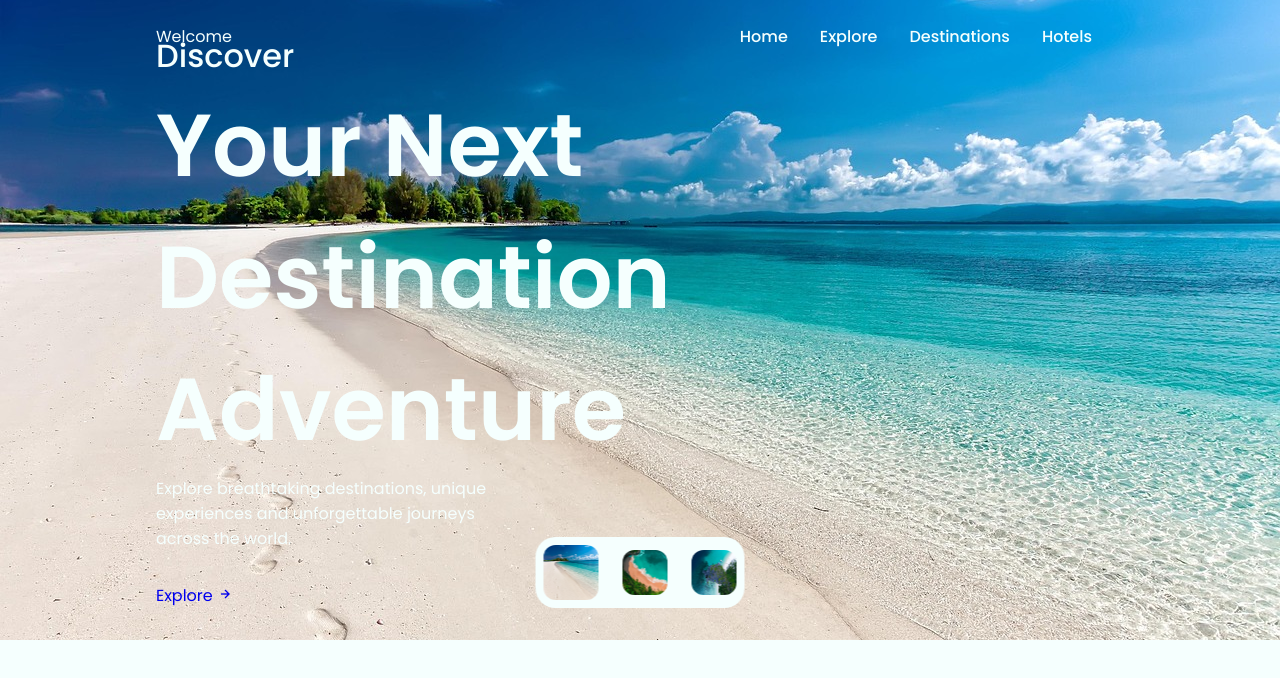
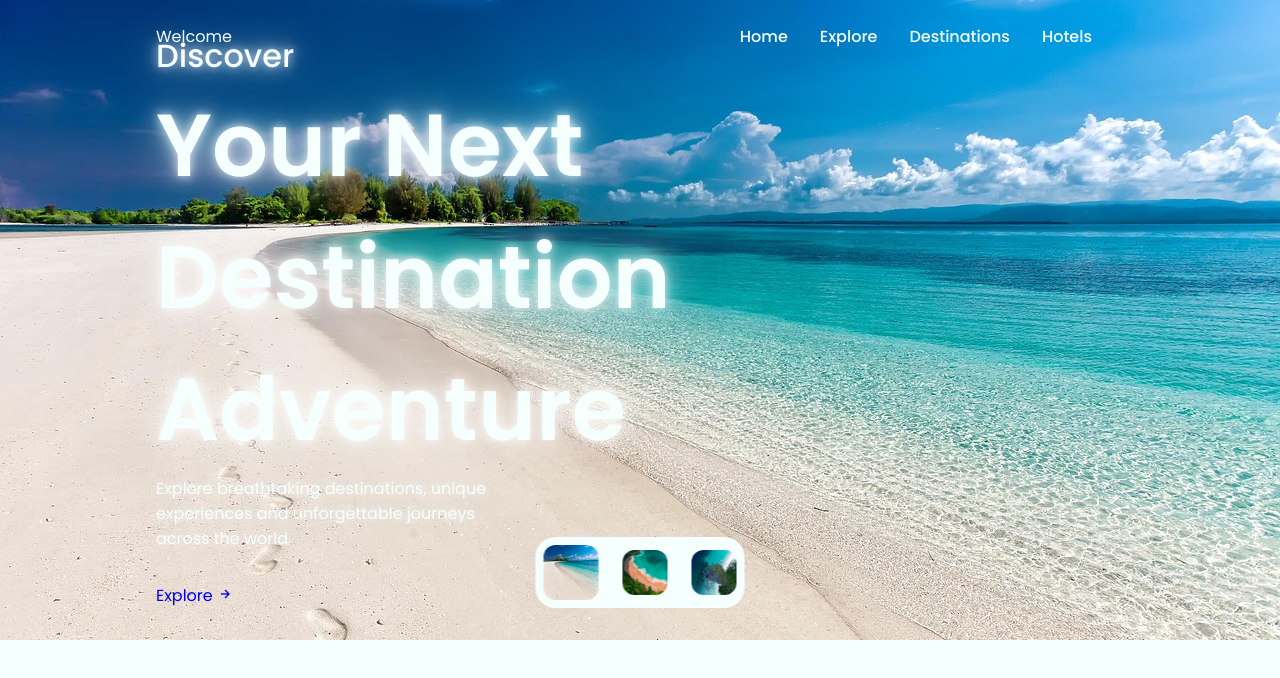
Before and after one commit to leanne-douglass/Travel-Website, a plain HTML site: page index.html in a window 1280 px wide. Drawn offline with nearby package versions, Linux system fonts and the light colour scheme.

Commit message:
Hero glow test

```diff
--- a/styles.css
+++ b/styles.css
@@ -155,6 +155,9 @@ img {
 
 .discover__subtitle, .discover__title, .discover__description {
   color: var(--body-color);
+  text-shadow: 0 0 10px rgba(255, 255, 255,0.7),
+   0 0 20px rgba(255, 255, 255,0.6), 0 0 40px rgba(255, 255, 255,0.7);
+
 }
 
 .discover__subtitle {
```
